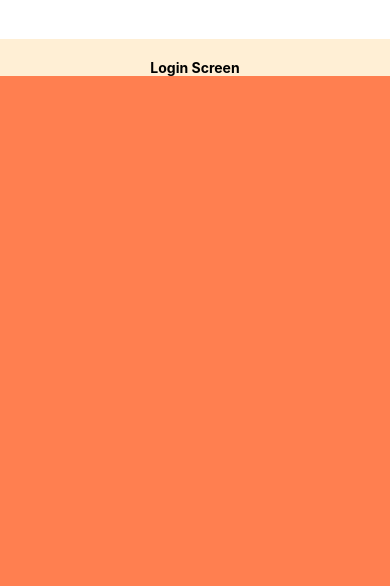
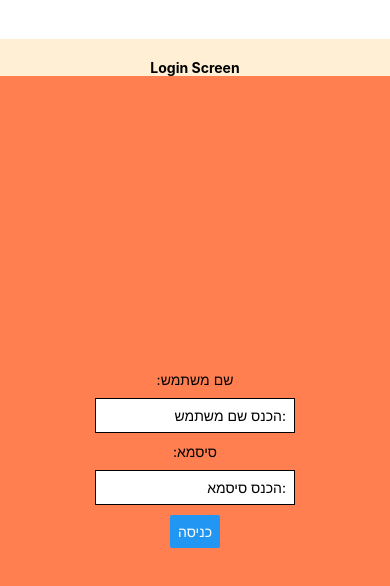
Before and after one commit to NatiHazi/dementiaApp, a React Native app: screen / in a window 390 px wide. Shown: the top 586 px of the page. Built offline with nearby package versions, Linux system fonts and the light colour scheme.

Commit message:
update loggin screen
update loggin screen

```diff
--- a/screens/homeScreen.js
+++ b/screens/homeScreen.js
@@ -1,16 +1,18 @@
 import React from 'react';
-import { StyleSheet, Text, View } from 'react-native';
+import { StyleSheet, Text, View, TextInput, Button } from 'react-native';
 
 export default function HomeScreen() {
   return (
-    <View style={styles.container}>
-
-      <Text style={styles.header} > Login Screen </Text>
-
+    <View style={styles.container1}>
+      <Text style={styles.header}> Login Screen </Text>
+      <View style={styles.container}>
+        <Text>שם משתמש:</Text>
+        <TextInput style={styles.inputUser} placeholder='הכנס שם משתמש:'></TextInput>
+        <Text>סיסמא:</Text>
+        <TextInput style={styles.inputPass} placeholder='הכנס סיסמא:'></TextInput>
+        <Button style={styles.button} title='כניסה'></Button>
+     </View>
     </View>
-
-
-
   );
 }
 
@@ -18,8 +20,15 @@ const styles = StyleSheet.create({
   container: {
     flex: 1,
     backgroundColor: 'coral',
-    //alignItems: 'center',
-    //justifyContent: 'center',
+    alignItems: 'center',
+    justifyContent: 'center',
+    //height: 25,
+    //paddingTop:'10%',
+  },
+  container1: {
+    flex: 1,
+    backgroundColor: 'coral',
+
     //height: 25,
     //paddingTop:'10%',
 
@@ -34,7 +43,34 @@ const styles = StyleSheet.create({
     textAlign: 'center',
     fontWeight: 'bold',
 
+  },
+  inputUser:{
+    borderWidth:1,
+    backgroundColor: '#fff',
+    padding: 8,
+    margin: 10,
+    width: 200,
+    textAlign:'right',
+    alignContent:'center',
+
+  },
+  inputPass:{
+    borderWidth:1,
+    backgroundColor: '#fff',
+    padding: 8,
+    margin: 10,
+    width: 200,
+    textAlign:'right',
+    alignContent:'center',
+
+  },
+  button:{
+    alignItems: 'center',
+    justifyContent: 'center',
+    paddingVertical: 12,
+    paddingHorizontal: 32,
+    borderRadius: 4,
 
 
-  }
+  },
 });
```
Also changed, not shown: App.js (line endings or trailing spaces), 1 other file (tests, documents, lock files or other folders).
